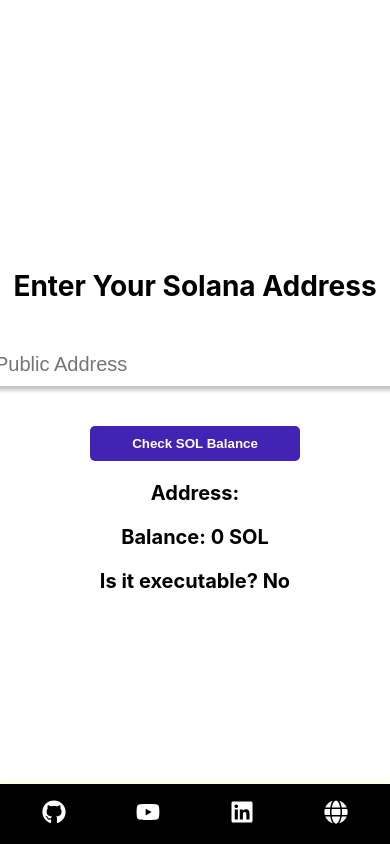
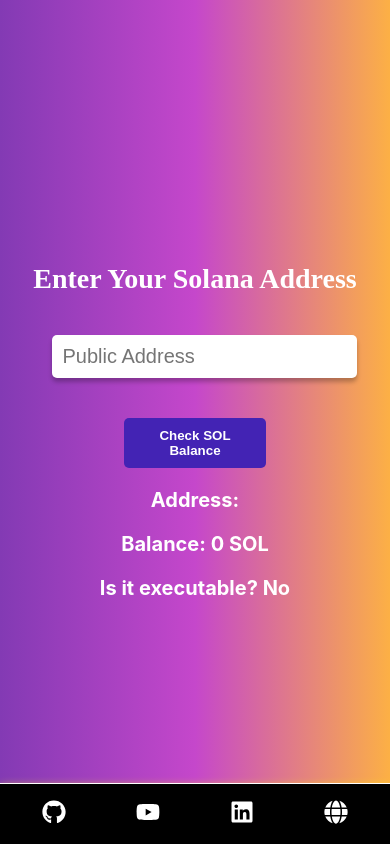
Before and after one commit to codescalper/check-your-sol, a React (Create React App) app: page / in a window 390 px wide. Built offline with nearby package versions, Linux system fonts and the light colour scheme.

Commit message:
Final touches

```diff
--- a/src/components/AddressForm.css
+++ b/src/components/AddressForm.css
@@ -17,11 +17,23 @@
     border-radius: 5px;
     border: none;
     box-shadow: 0px 4px 4px rgba(0, 0, 0, 0.25);
+    font-size: 20px;
     width: 80%;
-    font-size: 20px;
     min-width: 400px;
   }
 
+  @media (max-width: 600px) {
+    .input {
+      width: 90%;
+      min-width: unset;
+    }
+  }
+
+  @media (max-width: 400px) {
+    .input {
+      width: 100%;
+    }
+  }
 
   .button {
     width: 50%;
--- a/src/components/index.css
+++ b/src/components/index.css
@@ -4,7 +4,8 @@
     align-items: center;
     justify-content: center;
     height: 100vh;
-
+    background: rgb(131,58,180);
+    background: linear-gradient(90deg, rgba(131,58,180,1) 0%, rgba(197,71,203,1) 50%, rgba(252,176,69,1) 100%);
   }
 
   .header {
@@ -15,10 +16,13 @@
     font-size: 28px;
     margin-bottom: 20px;
     font-weight: bold;
+    color: white;
+    font-family: Poppins;
   }
 
   .address, .balance, .executable {
     font-size: 20px;
     margin-bottom: 10px;
     font-weight: bold;
+    color: white;
   }
```
